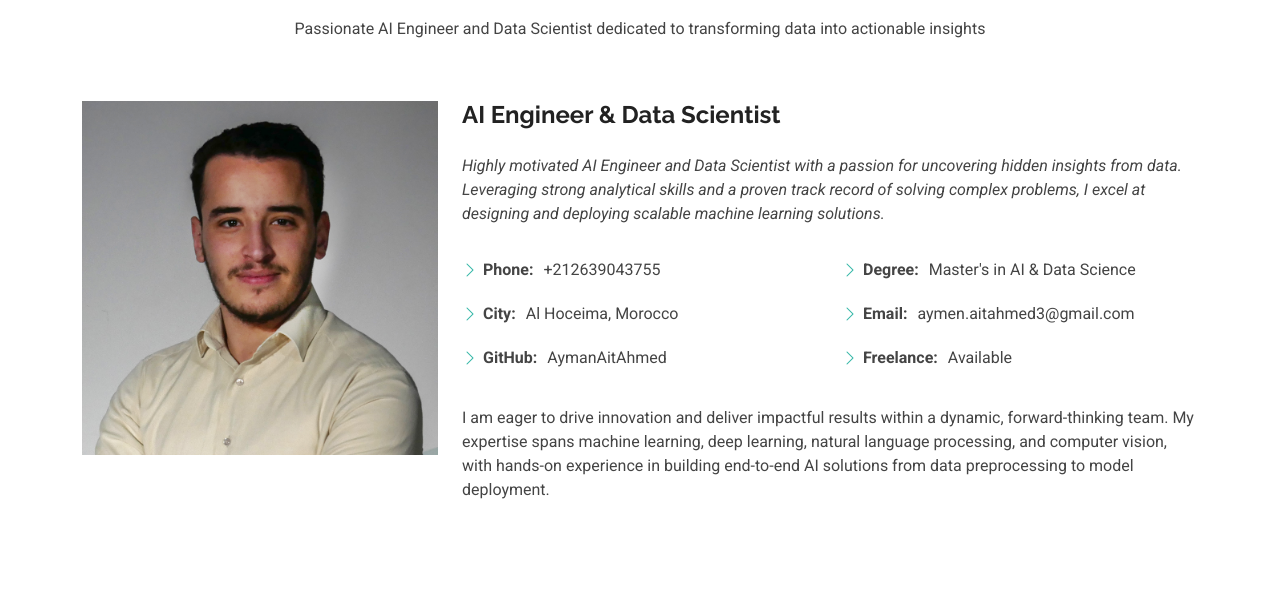
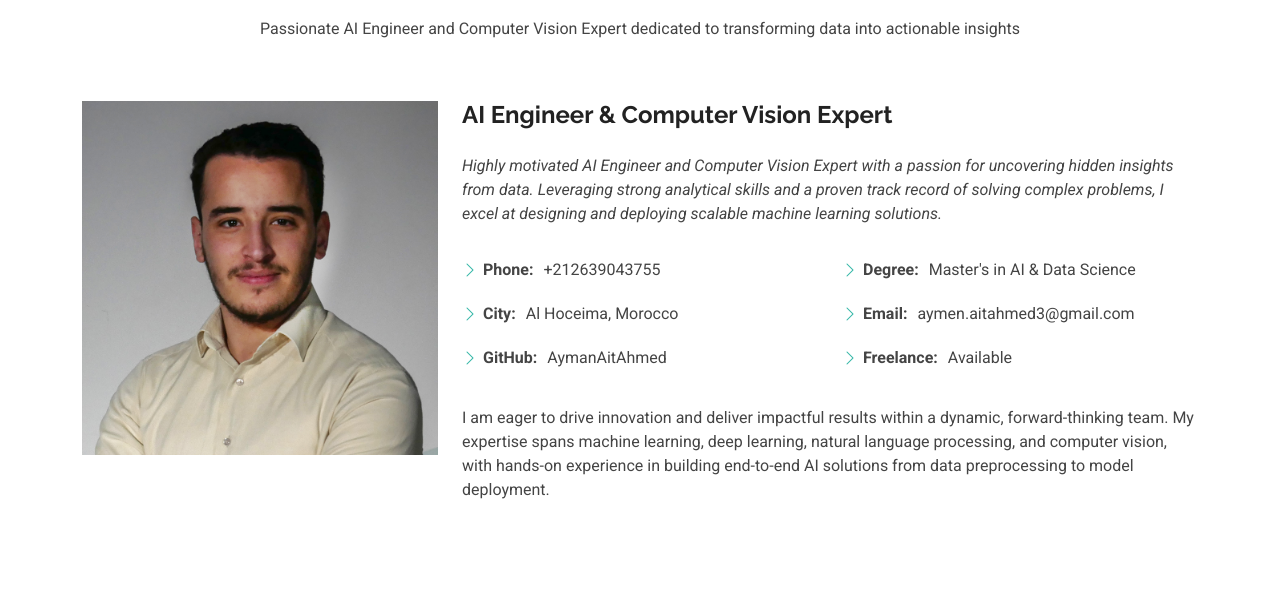
Before and after one commit to AymanAitAhmed/Portfolio, a plain HTML site: page about.html in a window 1280 px wide. Shown: the part 204-800 px from the top of the page. Drawn offline with Linux system fonts and the light colour scheme.

Commit message:
title change

```diff
--- a/about.html
+++ b/about.html
@@ -5,8 +5,8 @@
   <meta charset="utf-8">
   <meta content="width=device-width, initial-scale=1.0" name="viewport">
   <title>About - Aymen Ait Ahmed</title>
-  <meta name="description" content="Learn more about Aymen Ait Ahmed, AI Engineer and Data Scientist">
-  <meta name="keywords" content="Aymen Ait Ahmed, AI Engineer, Data Scientist, About">
+  <meta name="description" content="Learn more about Aymen Ait Ahmed, AI Engineer and Computer Vision Expert">
+  <meta name="keywords" content="Aymen Ait Ahmed, AI Engineer, Computer Vision Expert, About">
 
   <!-- Favicons -->
   <link href="assets/img/favicon.png" rel="icon">
@@ -74,7 +74,7 @@
       <!-- Section Title -->
       <div class="container section-title" data-aos="fade-up">
         <h2>About</h2>
-        <p>Passionate AI Engineer and Data Scientist dedicated to transforming data into actionable insights</p>
+        <p>Passionate AI Engineer and Computer Vision Expert dedicated to transforming data into actionable insights</p>
       </div><!-- End Section Title -->
 
       <div class="container" data-aos="fade-up" data-aos-delay="100">
@@ -84,9 +84,9 @@
             <img src="assets/img/profile-img.jpg" class="img-fluid" alt="">
           </div>
           <div class="col-lg-8 content">
-            <h2>AI Engineer &amp; Data Scientist</h2>
+            <h2>AI Engineer &amp; Computer Vision Expert</h2>
             <p class="fst-italic py-3">
-              Highly motivated AI Engineer and Data Scientist with a passion for uncovering hidden insights from data.
+              Highly motivated AI Engineer and Computer Vision Expert with a passion for uncovering hidden insights from data.
               Leveraging strong analytical skills and a proven track record of solving complex problems, I excel at designing
               and deploying scalable machine learning solutions.
             </p>
```
